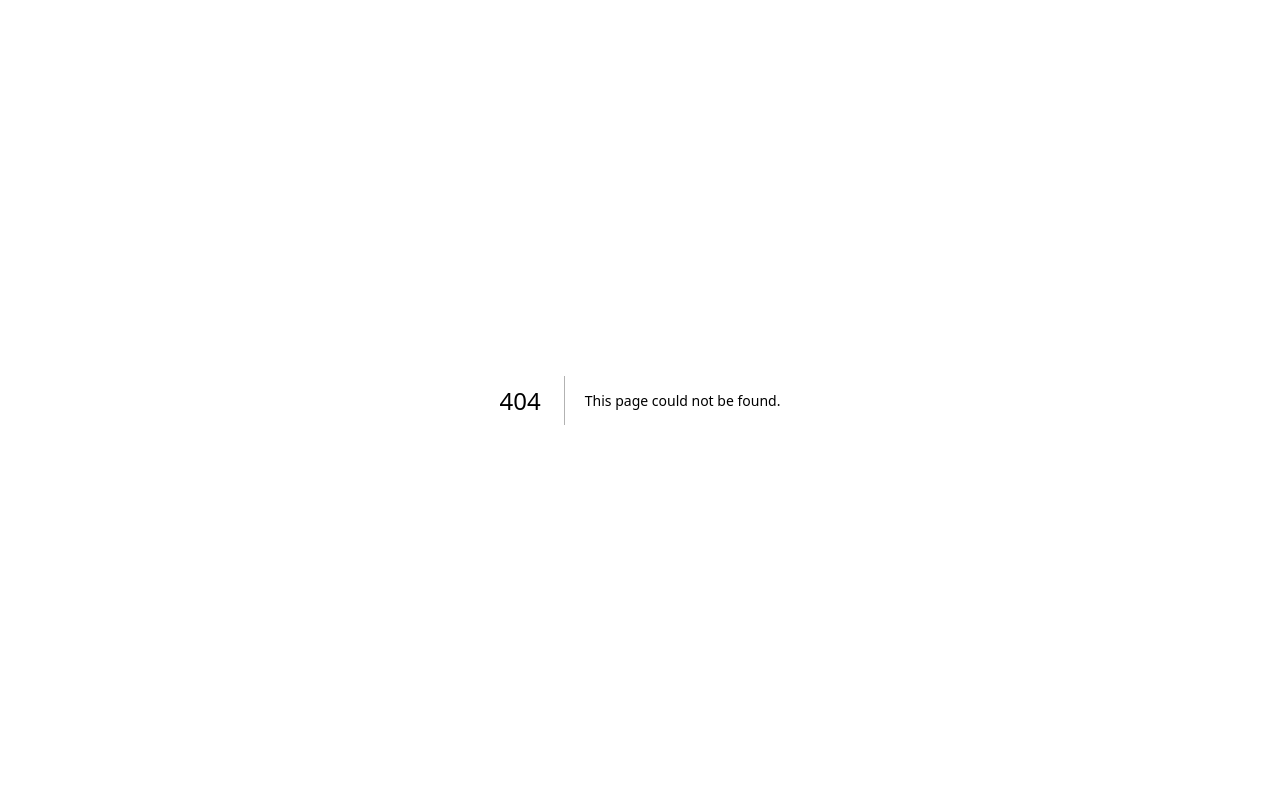
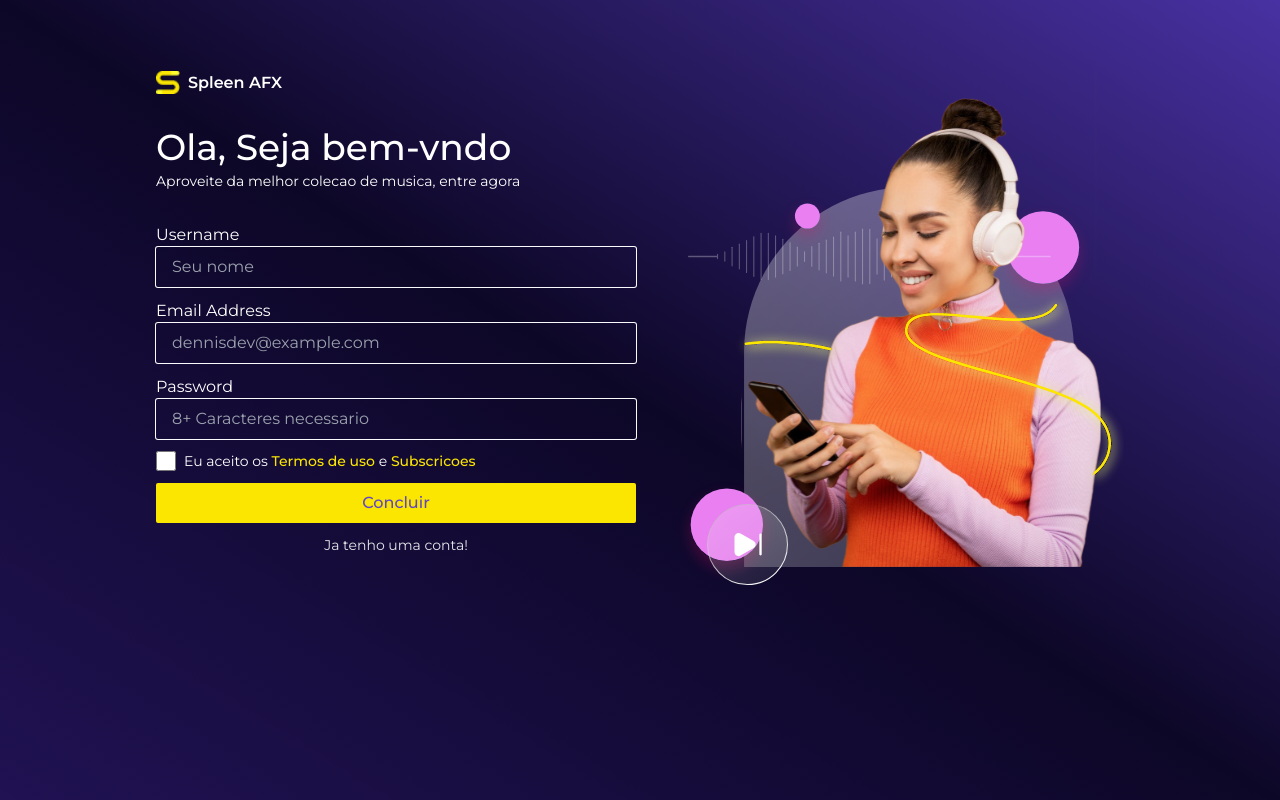
Before and after one commit to dennisDev77/splaeen-afx, a Next.js app: page /sign_up in a window 1280 px wide. Before the commit this address had no page. Built offline with nearby package versions, Linux system fonts and the light colour scheme.

Commit message:
Add Pag Sign-up

```diff
--- /dev/null
+++ b/src/app/sign_up/page.tsx
@@ -0,0 +1,75 @@
+import React from 'react'
+import styles from '../page.module.css'
+
+// import components
+import Image from 'next/image'
+import Input from '@/components/forms/Input';
+import Button from '@/components/forms/Button';
+import Checkbox from '@/components/forms/Checkbox'
+import Link from 'next/link';
+
+export default function Login() {
+
+  return (
+    <main className=" container pt-10">
+
+
+       <section className='flex justify-center items-center flex-wrap gap-10 w-full'>
+
+         <section className='headTitle flex flex-col gap-8 md:w-2/5'>
+
+          {/* section Logo */}
+          <section className='flex justify-start items-center gap-2'>
+            <Image src="/images/logo.png" alt="Carregando a logo S" className={styles.imgLogo} width={100} height={100}/>
+            <h2 className='font-semibold'>Spleen AFX</h2>
+          </section>
+
+          {/* Add title */}
+          <section className=''>
+            <h3 className='font-medium text-4xl'>Ola, Seja bem-vndo</h3>
+            <p className='font-ligth text-sm pt-1'>Aproveite da melhor colecao de musica, entre agora</p>
+          </section>
+
+          {/* Add forms */}
+          <form className='flex flex-col gap-3'>
+
+              <div>
+                  <label className='pb-2' htmlFor='name'>Username</label>
+                  <Input id="name" placeholder="Seu nome" type='email'/>
+              </div>
+              <div>
+                  <label className='pb-2' htmlFor='email'>Email Address</label>
+                  <Input id="email" placeholder="dennisdev@example.com" type='email'/>
+              </div>
+
+              <div>
+                  <label className='pb-2' htmlFor='password'>Password</label>
+                  <Input id="password" placeholder="8+ Caracteres necessario"  type='password'/>
+              </div>
+
+              <div className='flex justify-between items-center text-sm gap-2 cursor-pointer'>
+                  <span className='flex gap-2'>
+                  <Checkbox type="checkbox" id="termos"/>
+                  <label htmlFor="termos">
+                  <span> Eu aceito os <span className="text-color_yellow font-medium">Termos de uso </span> e <span className="text-color_yellow font-medium">Subscricoes</span> </span>
+                  </label>
+                  </span>
+              </div>
+
+              <Button>Concluir</Button>
+              <div className='flex justify-center'>
+                <Link href="/" className='text-sm text-gray-200 text-center'>Ja tenho uma conta!</Link>
+              </div>
+          </form>
+         </section>
+
+        {/* Add headImg */}
+        <section className='headImage hidden md:flex'>
+          <Image src='/images/Group.svg' alt='Carregando a Headimage' width={100} height={100} className={styles.headImage}/>
+        </section>
+
+       </section>
+
+    </main>
+  );
+}
```
